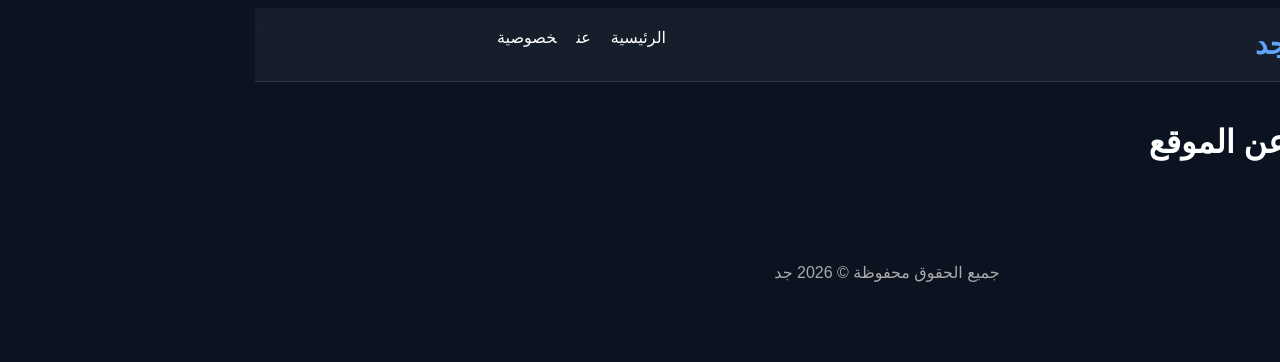
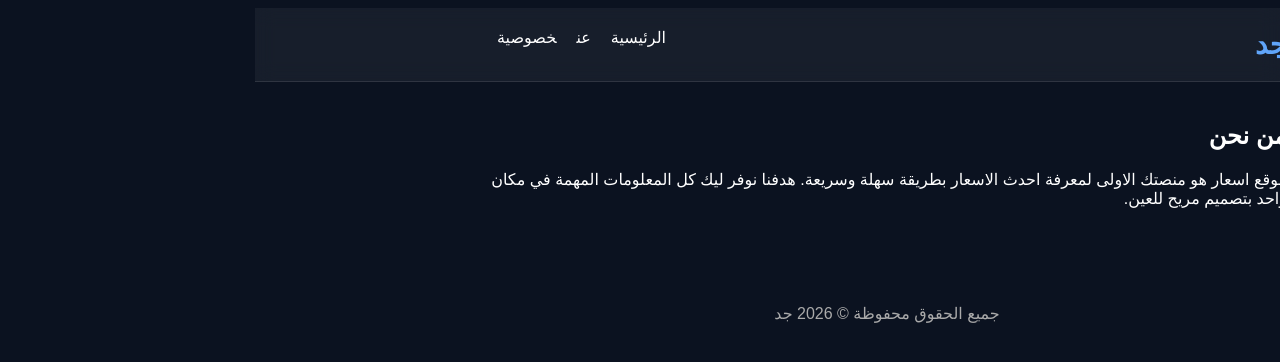
Before and after one commit to mustafa0960249426-web/as3ar-v2, a Next.js app: page /about in a window 1280 px wide. Shown: the top 362 px of the page. Built offline with nearby package versions, Linux system fonts and the light colour scheme.

Commit message:
Revise About page content and structure
Updated the About page to provide more detailed information about the site.

```diff
--- a/app/about/page.js
+++ b/app/about/page.js
@@ -1,3 +1,11 @@
-export default function About() {
-  return <h1 className="text-center text-4xl mt-20">عن الموقع</h1>
-}
+    export default function About() {
+      return (
+        <div>
+          <h2 className="text-4xl font-bold mb-4">من نحن</h2>
+          <p className="text-lg leading-8 text-white/80">
+            موقع اسعار هو منصتك الاولى لمعرفة احدث الاسعار بطريقة سهلة وسريعة.
+            هدفنا نوفر ليك كل المعلومات المهمة في مكان واحد بتصميم مريح للعين.
+          </p>
+        </div>
+      );
+    }
```
